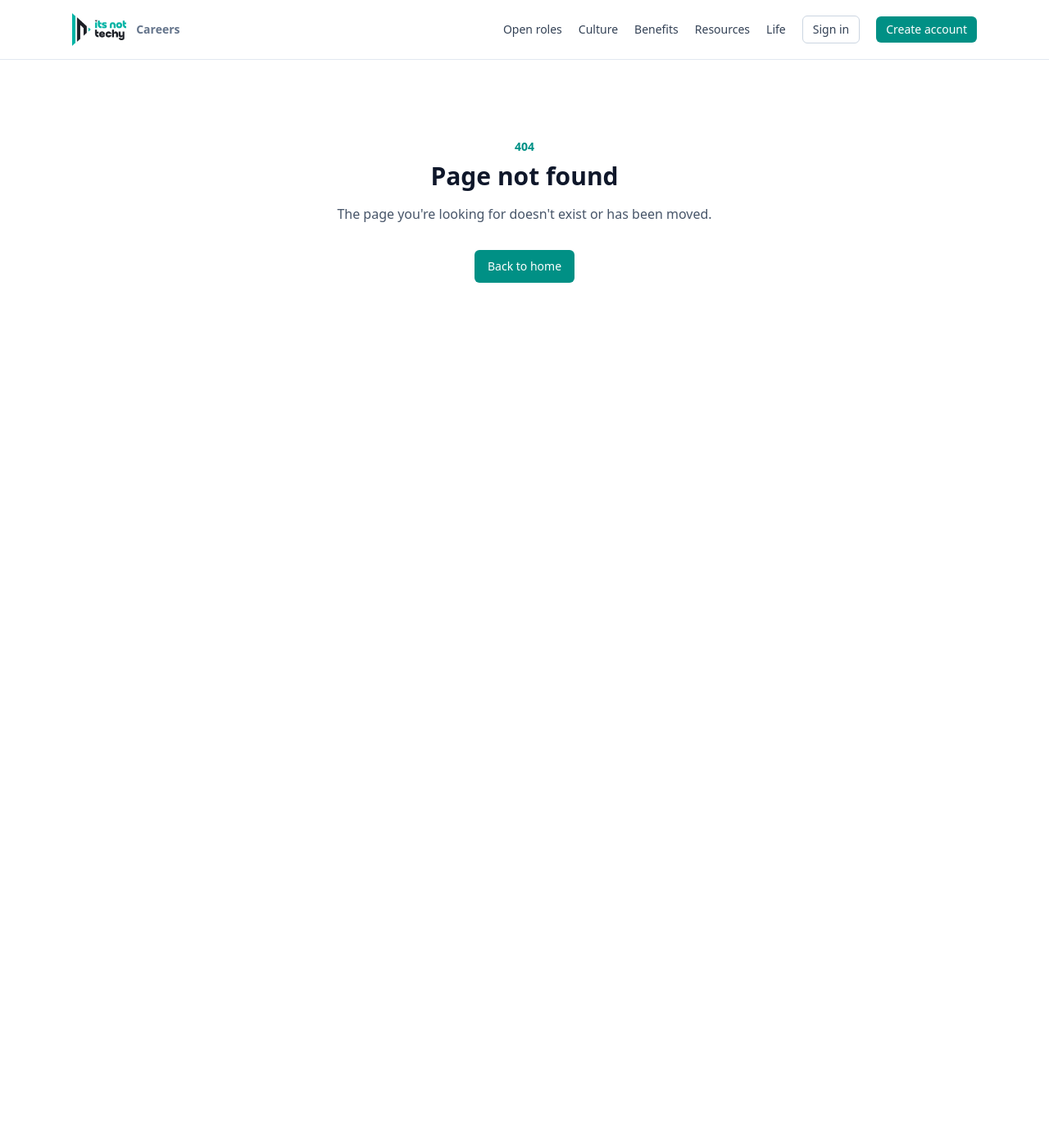
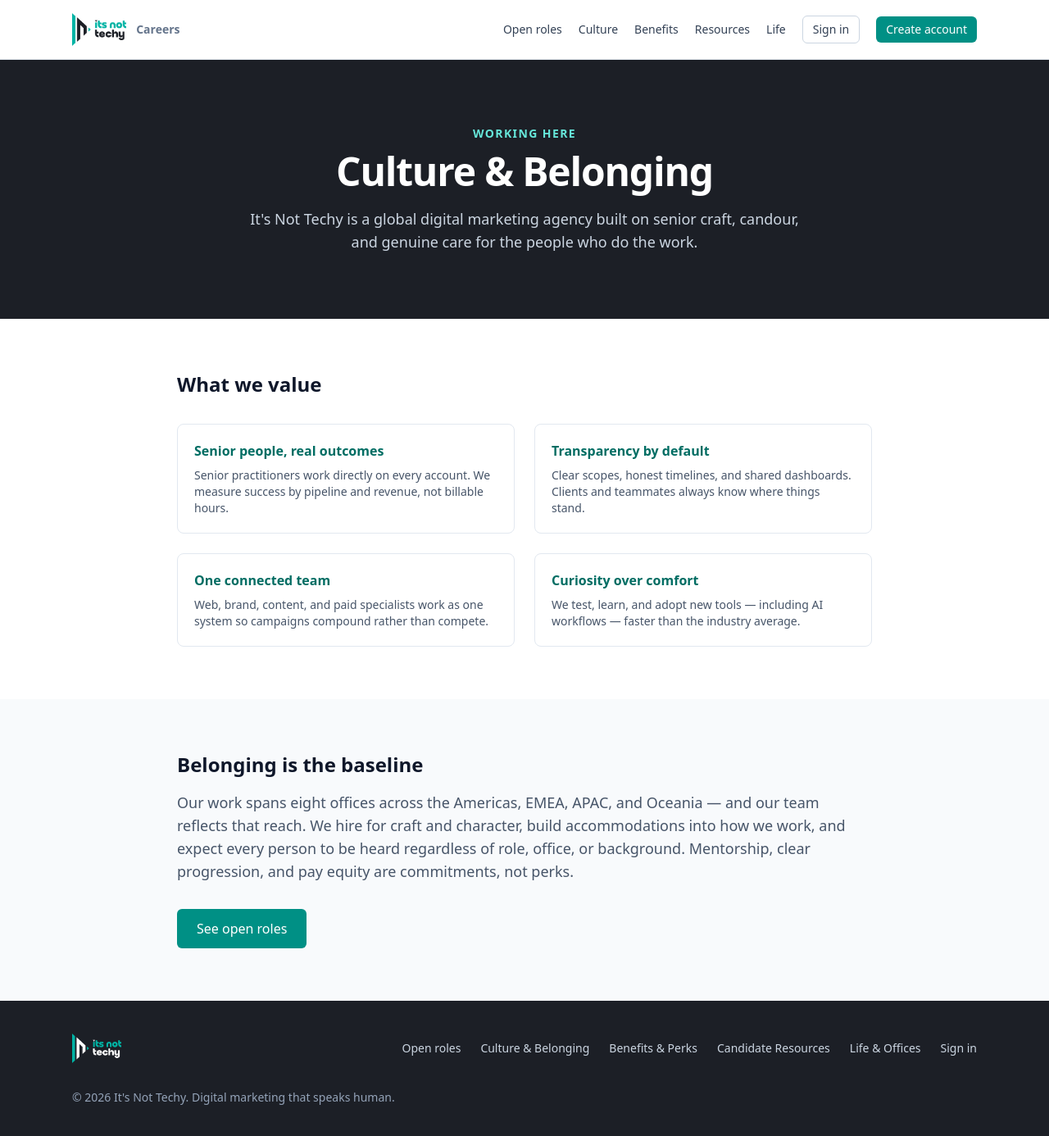
Before and after one commit to onsectivewebsite/career-itsnottechy, a Next.js app: page /culture in a window 1280 px wide. Before the commit this address had no page. Shown: the top 1386 px of the page at 82% size. Before the commit the page ends 800 px from the top, so only its background shows below. Built offline with nearby package versions, Linux system fonts and the light colour scheme.

Commit message:
feat(public): add Culture & Belonging page

```diff
--- /dev/null
+++ b/src/app/culture/page.tsx
@@ -0,0 +1,67 @@
+import Link from 'next/link';
+import type { Metadata } from 'next';
+import { PublicNav } from '@/components/PublicNav';
+import { PublicFooter } from '@/components/PublicFooter';
+import { Button } from '@/components/ui/Button';
+
+export const metadata: Metadata = {
+  title: "Culture & Belonging · It's Not Techy Careers",
+  description: "How the It's Not Techy team works, what we value, and our commitment to belonging.",
+};
+
+const VALUES: { title: string; body: string }[] = [
+  { title: 'Senior people, real outcomes', body: 'Senior practitioners work directly on every account. We measure success by pipeline and revenue, not billable hours.' },
+  { title: 'Transparency by default', body: 'Clear scopes, honest timelines, and shared dashboards. Clients and teammates always know where things stand.' },
+  { title: 'One connected team', body: 'Web, brand, content, and paid specialists work as one system so campaigns compound rather than compete.' },
+  { title: 'Curiosity over comfort', body: 'We test, learn, and adopt new tools — including AI workflows — faster than the industry average.' },
+];
+
+export default function CulturePage() {
+  return (
+    <>
+      <PublicNav />
+      <main>
+        <section className="bg-ink-600">
+          <div className="mx-auto max-w-4xl px-6 py-20 text-center">
+            <p className="text-sm font-semibold uppercase tracking-widest text-brand-300">Working here</p>
+            <h1 className="mt-3 text-4xl font-bold tracking-tight text-white sm:text-5xl">Culture &amp; Belonging</h1>
+            <p className="mx-auto mt-5 max-w-2xl text-lg text-slate-300">
+              It&apos;s Not Techy is a global digital marketing agency built on senior craft, candour, and
+              genuine care for the people who do the work.
+            </p>
+          </div>
+        </section>
+
+        <section className="bg-white">
+          <div className="mx-auto max-w-4xl px-6 py-16">
+            <h2 className="text-2xl font-bold text-slate-900">What we value</h2>
+            <div className="mt-8 grid gap-6 sm:grid-cols-2">
+              {VALUES.map((v) => (
+                <div key={v.title} className="rounded-lg border border-slate-200 p-5">
+                  <h3 className="font-semibold text-brand-700">{v.title}</h3>
+                  <p className="mt-2 text-sm text-slate-600">{v.body}</p>
+                </div>
+              ))}
+            </div>
+          </div>
+        </section>
+
+        <section className="bg-slate-50">
+          <div className="mx-auto max-w-4xl px-6 py-16">
+            <h2 className="text-2xl font-bold text-slate-900">Belonging is the baseline</h2>
+            <p className="mt-4 text-lg text-slate-600">
+              Our work spans eight offices across the Americas, EMEA, APAC, and Oceania — and our team
+              reflects that reach. We hire for craft and character, build accommodations into how we work,
+              and expect every person to be heard regardless of role, office, or background. Mentorship,
+              clear progression, and pay equity are commitments, not perks.
+            </p>
+            <div className="mt-8">
+              <Link href="/jobs"><Button size="lg">See open roles</Button></Link>
+            </div>
+          </div>
+        </section>
+      </main>
+      <PublicFooter />
+    </>
+  );
+}
```
